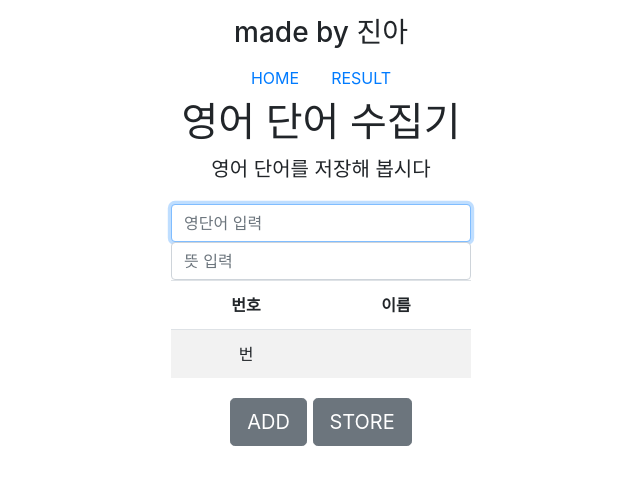
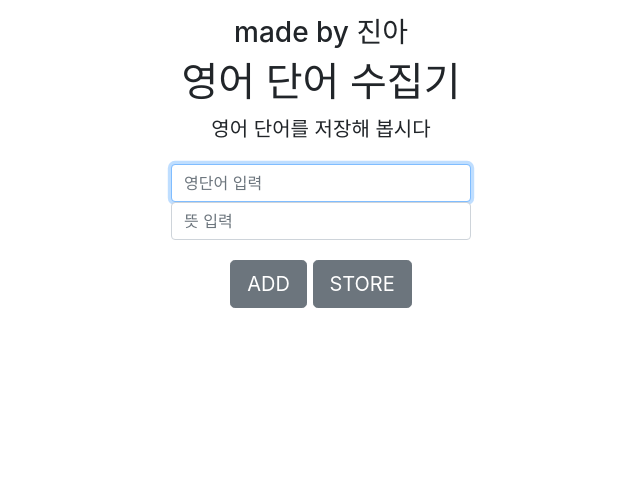
Before and after one commit to jinahkwak/english_word, a Django app: page / in a window 1280 px wide. Shown: the top 485 px of the page, without its empty margins (319-959 px from the left). Run offline with Django 3.2, Linux system fonts and the light colour scheme; some libraries are stand-ins or nearby versions.

Commit message:
result 실패

```diff
--- a/config/urls.py
+++ b/config/urls.py
@@ -21,5 +21,6 @@ urlpatterns = [
     #path('polls/', include('polls.urls')),
     path('admin/', admin.site.urls),
     path('', views.home, name="home"),
-    path('profile/<int:word_id>/', views.result, name='result'),
+    path('result/', views.result, name="result"),
+    #path('profile/<int:word_id>/', views.result, name='result'),
 ]
--- a/page/models.py
+++ b/page/models.py
@@ -7,5 +7,5 @@ class Collect(models.Model):
 
 
 # 웹에 적은 word 요청
-#def __str__(self):
-#    return self.word
+def __str__(self):
+    return self.word
--- a/page/templates/home.html
+++ b/page/templates/home.html
@@ -67,10 +67,6 @@
   <header class="masthead mb-auto">
     <div class="inner">
       <h3 class="masthead-brand">made by 진아</h3>
-      <nav class="nav nav-masthead justify-content-center">
-        <a class="nav-link active" href="#">HOME</a>
-        <a class="nav-link" href="#">RESULT</a>
-      </nav>
     </div>
 
   </header>
@@ -85,26 +81,11 @@
     <input type="email" id="inputEmail" class="form-control" placeholder="영단어 입력" required autofocus>
     <label for="inputEmail" class="sr-only">뜻 입력</label>
     <input type="email" id="inputEmail" class="form-control" placeholder="뜻 입력" required autofocus>
-<!--추가부분-->
-<table class="table table-striped">
-  <thead>
-  <tr>
-      <td><B>번호</B></td>
-      <td><B>이름</B></td>
-  </tr>
-  </thead>
-  <tbody>
-  <tr>
-      <td>{{word.id}}번</td>
-      <td>{{word.name}}</td>
-  </tr>
-  <tbody>
-</table>
     </div>
 </div>
     <p class="lead">
       <a id="btn-add" class="btn btn-lg btn-secondary">ADD</a>
-      <a id="btn-store" class="btn btn-lg btn-secondary">STORE</a>
+      <a id="btn-store" class="btn btn-lg btn-secondary" href="{% url 'result' %}">STORE</a>
     </p>
   </main>
 </div>
@@ -117,10 +98,6 @@ $('#btn-add').on('click', () => {
   iDiv.innerHTML = $('.blank1')[0].innerHTML;
   document.getElementById('blank-box').appendChild(iDiv);
 });
-
-$('#btn-store').on('click', () => {
-
-});
   </script>
 </body>
 </html>
--- a/page/views.py
+++ b/page/views.py
@@ -9,10 +9,13 @@ def home(request):
   word=Collect.objects.all()
   return render(request, 'home.html', {'word':word})
 
-#  def result(request):
-#  word=Collect.objects.all()
-#  return render(request, 'result.html', {'word':word})
+def result(request):
+  word=Collect.objects.all()
+  str = ''
+  for word in words:
+    str += "영단어: {} 뜻: {} <br>".format(word.word, word.mean)
+  return HttpResponse(str)
 
-def result(request,word_id):
-  word=get_object_or_404(Collect,pk=word_id)
-  return render(request,'result.html',{'word':word})
+#def result(request,word_id):
+#  word=get_object_or_404(Collect,pk=word_id)
+#  return render(request,'result.html',{'word':word})
```
Also changed, not shown: page/templates/result.html (+9 -5 lines).
